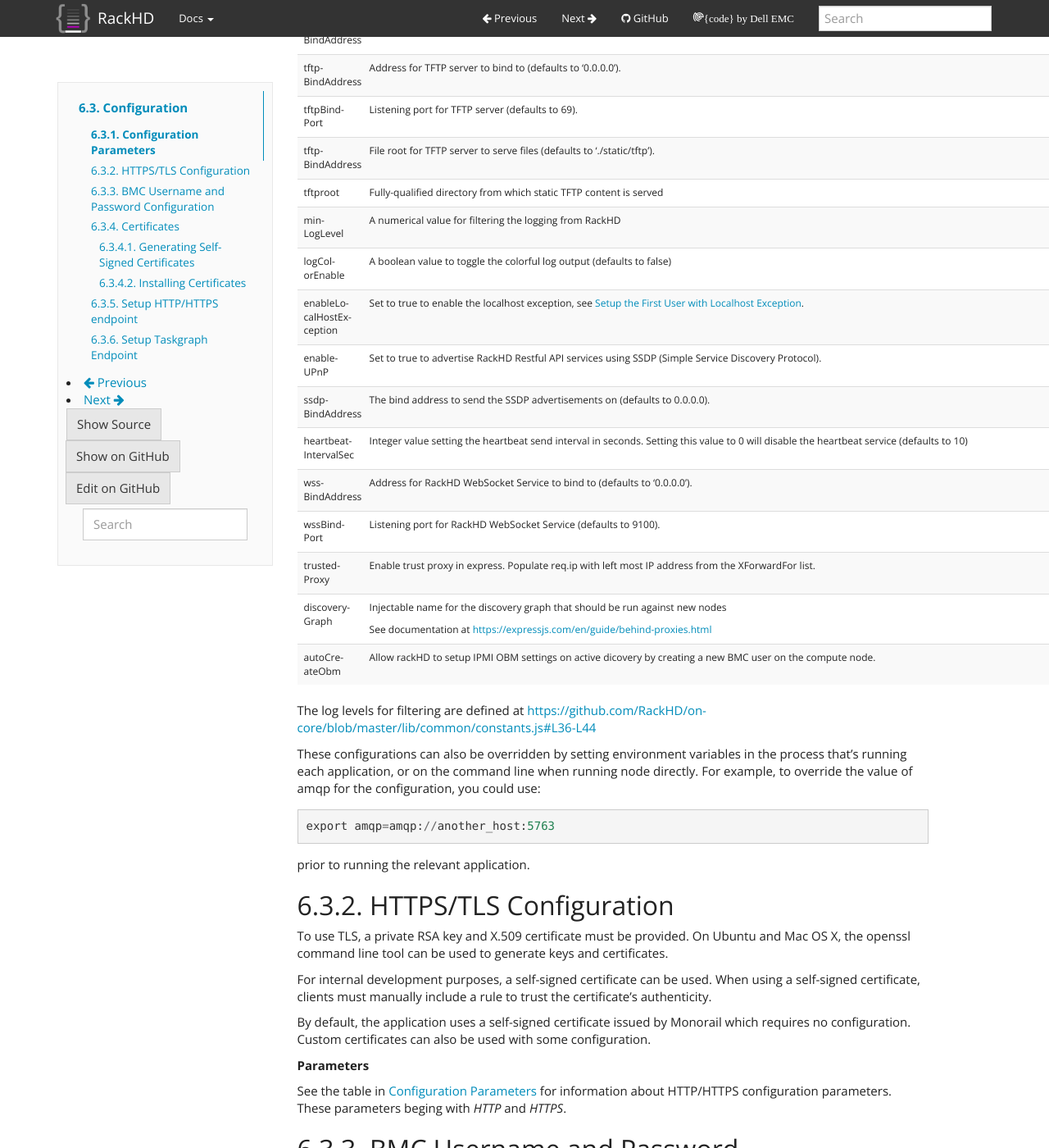
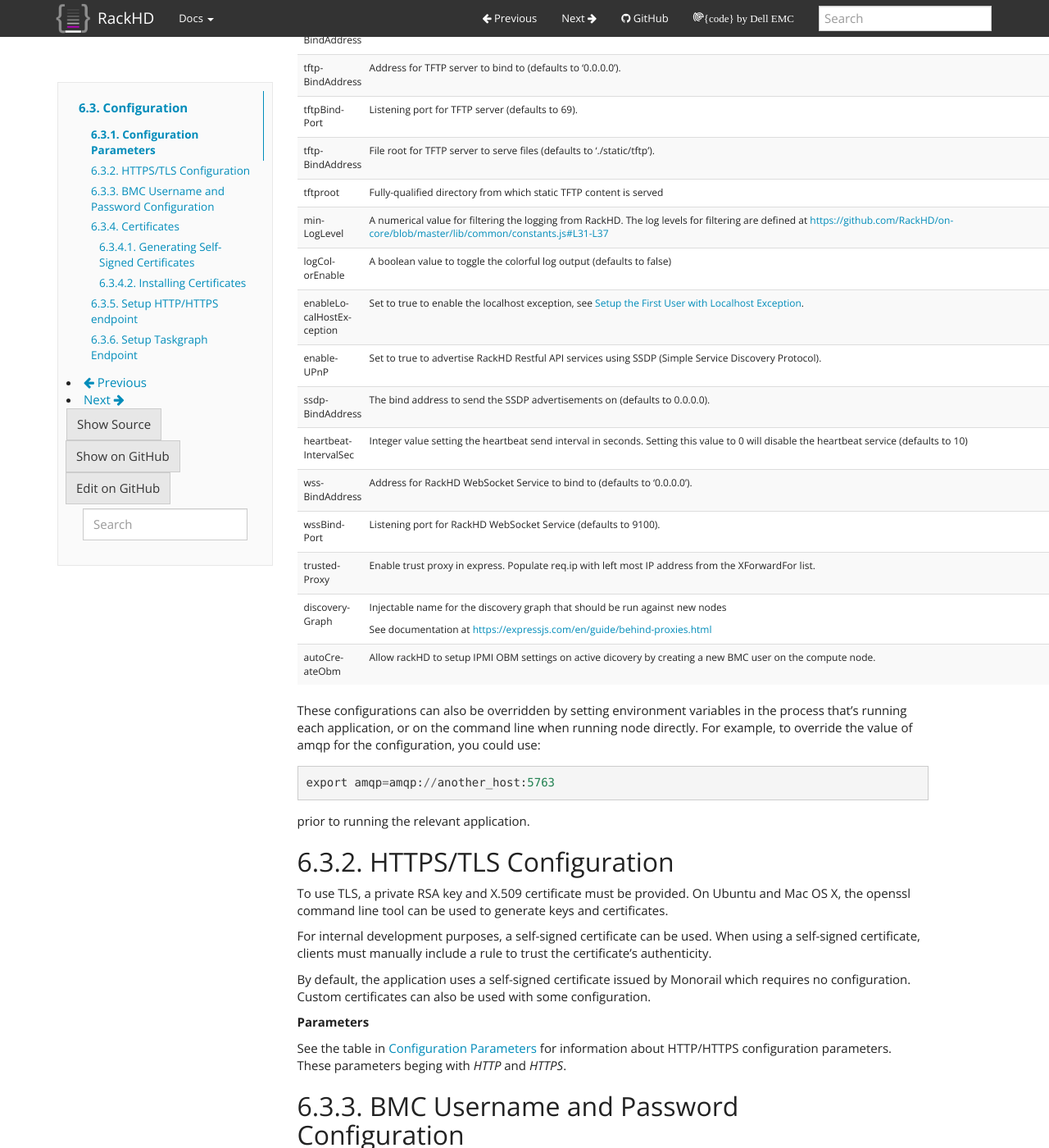
Before and after one commit to RackHD/docs, a Sphinx documentation site: the page built from docs/rackhd/configuration.rst, in a window 1280 px wide and 1400 px high, scrolled down 3809 px. Shown: the whole window at 82% size. Built offline with Sphinx 7.4.7, drawn with Linux system fonts in a browser that asks for light colours; some of the changed lines change nothing that is shown.

Commit message:
Changing line numbers and moving to the setting where it applies.

```diff
--- a/docs/rackhd/configuration.rst
+++ b/docs/rackhd/configuration.rst
@@ -205,7 +205,7 @@ The following table describes the configuration parameters in config.json:
     * - tftproot
       - Fully-qualified directory from which static TFTP content is served
     * - minLogLevel
-      - A numerical value for filtering the logging from RackHD
+      - A numerical value for filtering the logging from RackHD. The log levels for filtering are defined at https://github.com/RackHD/on-core/blob/master/lib/common/constants.js#L31-L37
     * - logColorEnable
       - A boolean value to toggle the colorful log output (defaults to false)
     * - enableLocalHostException
@@ -229,8 +229,6 @@ The following table describes the configuration parameters in config.json:
     * - autoCreateObm
       - Allow rackHD to setup IPMI OBM settings on active dicovery by creating a new BMC user on the compute node.
 
-
-The log levels for filtering are defined at https://github.com/RackHD/on-core/blob/master/lib/common/constants.js#L36-L44
 
 These configurations can also be overridden by setting environment variables in the
 process that's running each application, or on the command line when running node directly.
```
